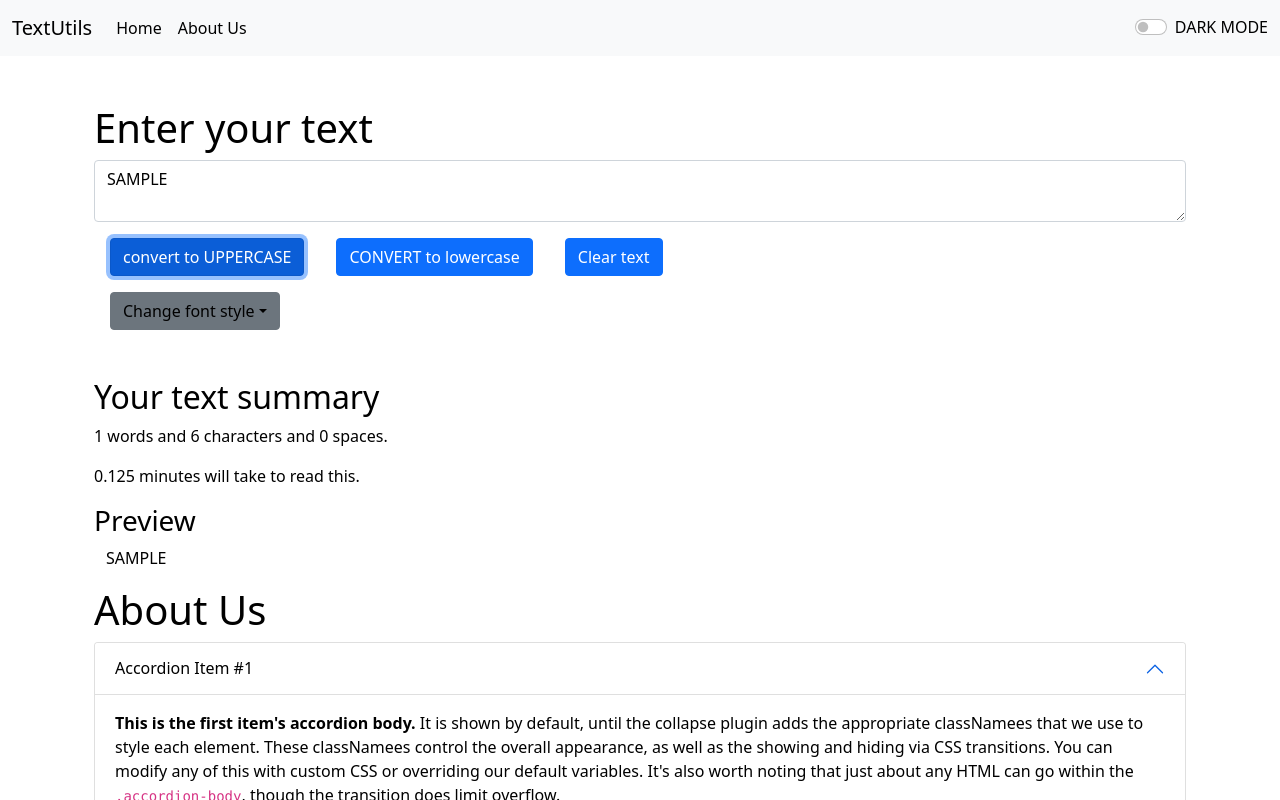
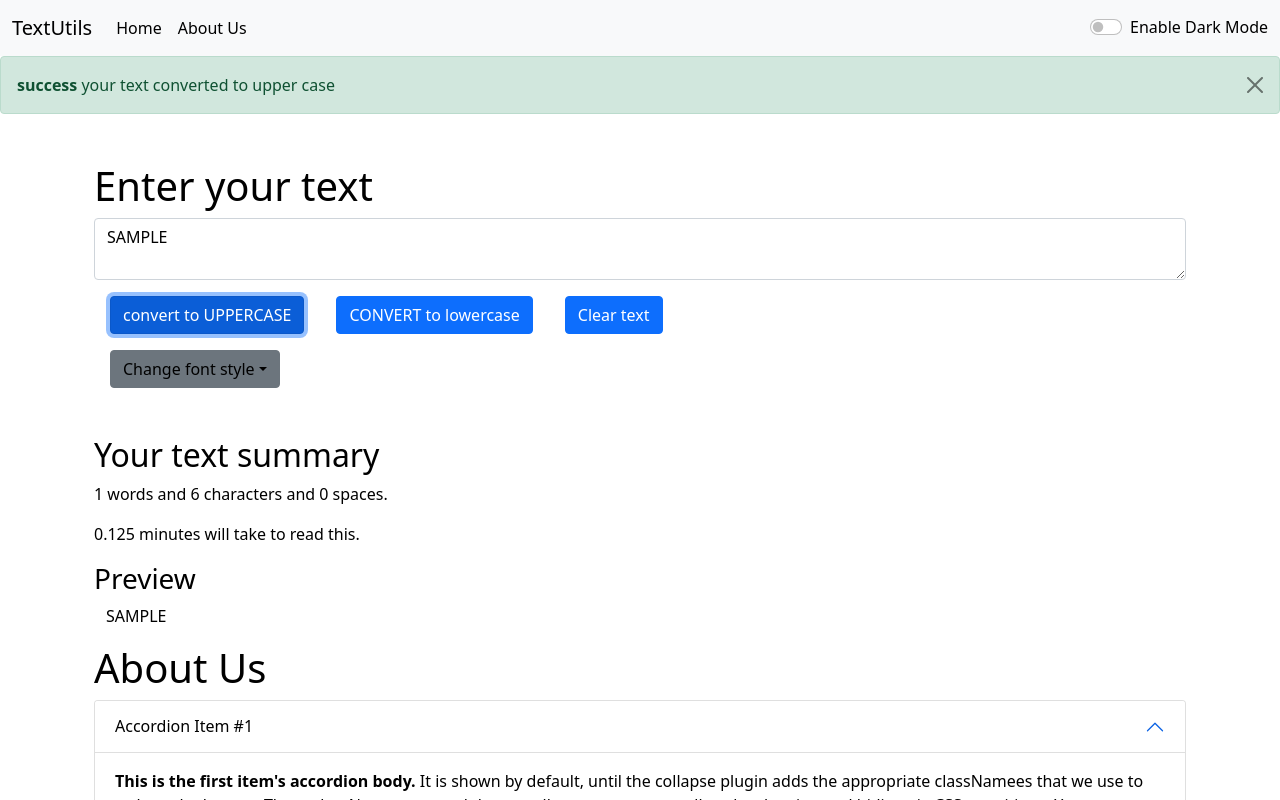
Before and after one commit to innzz/TextUtils, a React (Create React App) app: page / in a window 1280 px wide. Both pictures are taken after typing "Sample" into the empty fields and a click on the button "convert to UPPERCASE". Shown: the top 800 px of the page. Built offline with nearby package versions, Linux system fonts and the light colour scheme.

Commit message:
Added Alert component

```diff
--- a/src/App.js
+++ b/src/App.js
@@ -2,31 +2,50 @@ import './App.css';
 import TextForm from './components/TextForm';
 import Navbar from './components/Navbar';
 import About from './components/About';
+import Alert from './components/Alert';
 import React, {useState} from 'react'
 
 let heading = "Enter your text";
 
 function App() {
   const [Mode,SetMode] = useState('light');
+  const [modeText,setModeText] = useState('Enable Dark Mode');
+  const [alertMessage,setalertMessage] = useState(null);
+
+  const showAlertMessage = (message,type)=>{
+    setalertMessage(
+      {
+        msg: message,
+        type: type
+      }
+    )
+    setTimeout(() => {
+      setalertMessage(null);
+    },3000);
+  }
 
   const toggle = ()=>{
-    console.log('toggle func');
     if (Mode === 'light') {
       SetMode('dark');
+      setModeText('Disable Dark Mode');
+      showAlertMessage('Dark Mode enabled','success');
       document.body.style.backgroundColor = '#0e132e';
     }
     else
     {
       SetMode('light');
+      setModeText('Enable Dark Mode');
+      showAlertMessage('Dark Mode disabled','success');
         document.body.style.backgroundColor = 'white';
       }
   };
 
   return (
     <>
-    <Navbar title="TextUtils" about = "About Us" mode={Mode} toggle={toggle}/>
+    <Navbar title="TextUtils" about = "About Us" mode={Mode} toggle={toggle} modeText = {modeText}/>
+    <Alert alertMessage = {alertMessage} setalertMessage={setalertMessage}/>
     <div className="container">
-      <TextForm heading={ heading } mode={Mode}/>
+      <TextForm heading={ heading } mode={Mode} showAlert = { showAlertMessage }/>
     <About mode={Mode}/>
     </div>
     </>
--- /dev/null
+++ b/src/components/Alert.js
@@ -0,0 +1,17 @@
+import React from 'react'
+
+export default function Alert(props) {
+
+    const dismissAlert = ()=>{
+        props.setAlertMessage(null);
+    };
+
+  return (
+    props.alertMessage && <div>
+        <div className={`alert alert-${props.alertMessage.type} alert-dismissible fade show`} role="alert">
+            <strong>{props.alertMessage.type}</strong> {props.alertMessage.msg}
+            <button type="button" onClick={dismissAlert} className='btn btn-close' data-bs-dismiss="alert" aria-label="Close"></button>
+        </div>
+    </div>
+  )
+}
--- a/src/components/Navbar.js
+++ b/src/components/Navbar.js
@@ -1,15 +1,7 @@
 import React from 'react'
-// import { useState } from 'react'
 import PropTypes from 'prop-types'
 
- function Navbar(props) {
-  // const blackCol = {
-  //   color:'black'
-  // }
-
-  // const toggleMode = ()=>{
-
-  // }
+function Navbar(props) {
 
   return (
   <nav className={`navbar navbar-expand-lg navbar-${props.mode} bg-${props.mode}`}>
@@ -29,7 +21,7 @@ import PropTypes from 'prop-types'
         </ul>
         <div className="form-check form-switch">
           <input className="form-check-input" onClick={props.toggle} type="checkbox" role="switch" id="flexSwitchCheckDefault"/>
-          <label className="form-check-label" style={{color:`${props.mode==='light'?'black':'white'}`}}>DARK MODE</label>
+          <label className="form-check-label" style={{color:`${props.mode==='light'?'black':'white'}`}}>{ props.modeText }</label>
         </div>
       </div>
     </div>
--- a/src/components/TextForm.js
+++ b/src/components/TextForm.js
@@ -35,13 +35,16 @@ export default function TextForm(props) {
 
 
   const toUpCase = ()=>{
+      props.showAlert('your text converted to upper case','success');
       let newText = text.toUpperCase();
       setText(newText);
     }
 
   const toLowCase = ()=>{
-      let newText = text.toLowerCase();
-      setText(newText);
+    props.showAlert('your text converted to lower case','success');
+    let newText = text.toLowerCase();
+    setText(newText);
+
     }
 
   const onChangeFunc = (event)=>{
@@ -49,6 +52,7 @@ export default function TextForm(props) {
     }
 
   const clearAll = ()=>{
+    props.showAlert('All text cleared','success');
       let newText = '';
       setText(newText);
     }
```
Lines whose indentation alone changed are shown as unchanged.
